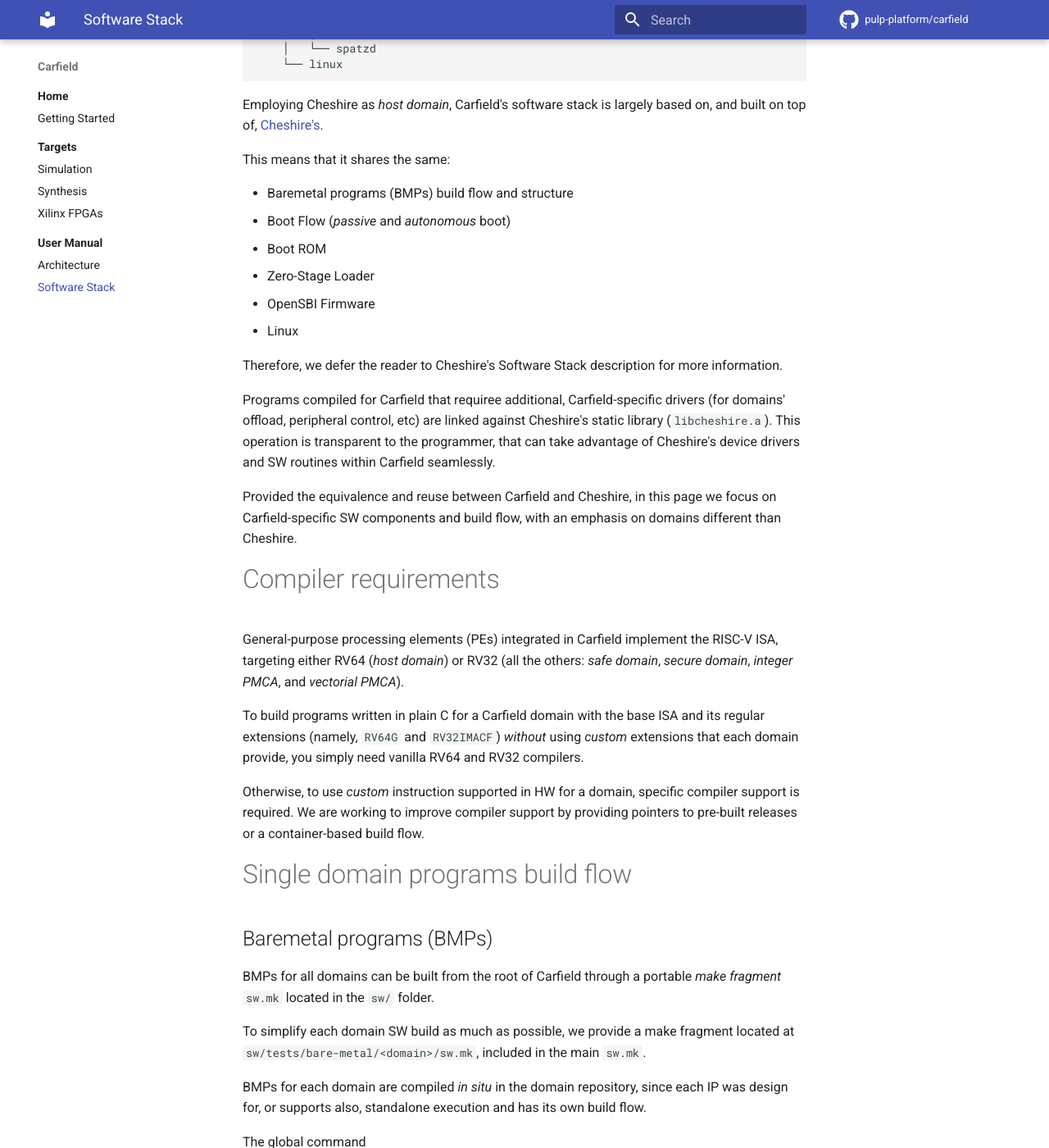
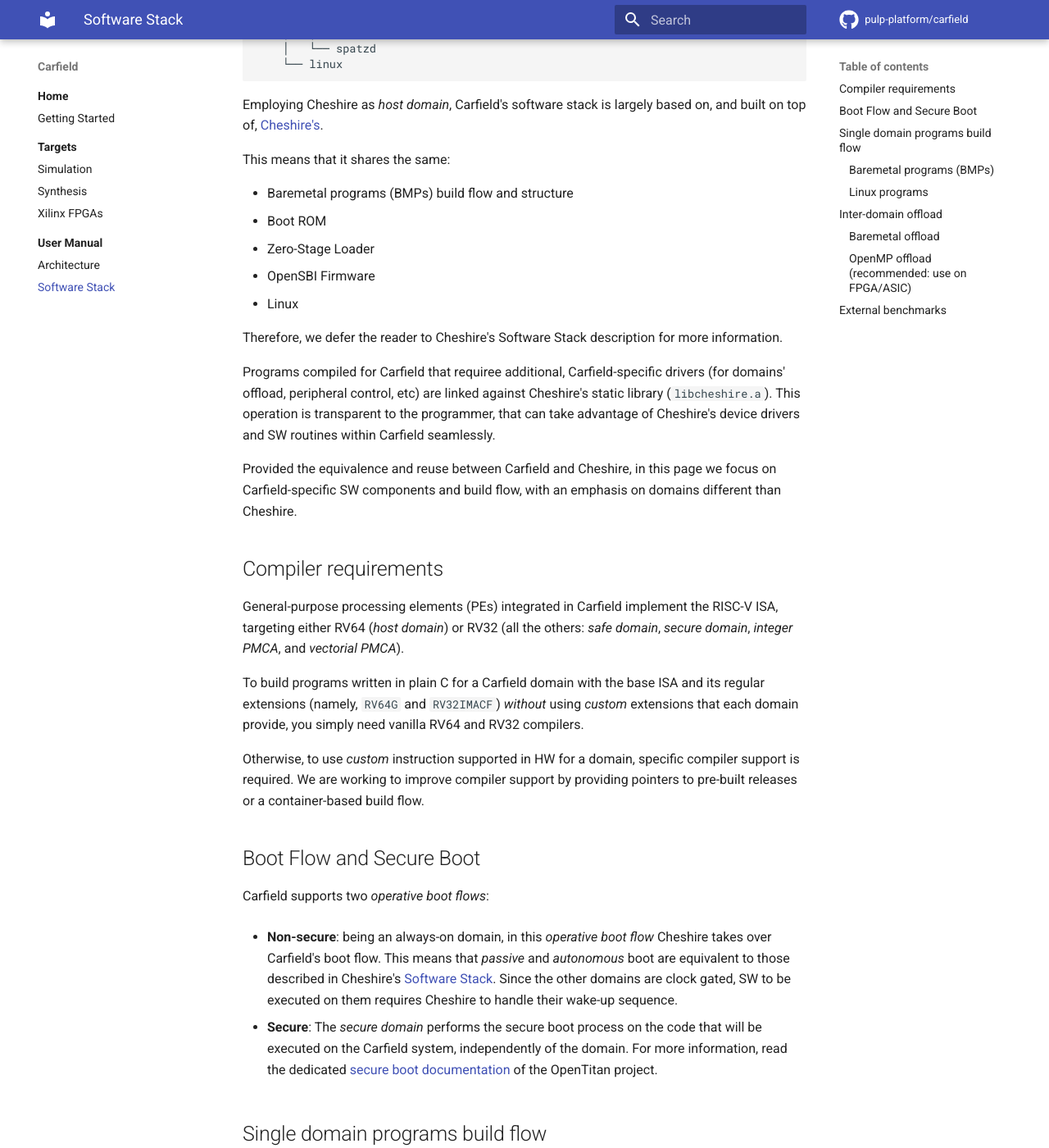
Before and after one commit to pulp-platform/carfield, an MkDocs documentation site: the page built from docs/um/sw.md, in a window 1280 px wide and 1400 px high, scrolled down 410 px. Shown: the whole window at 82% size. Built offline with MkDocs 1.6.1 and Material for MkDocs 9.7.7, drawn with Linux system fonts in a browser that asks for light colours; comment, search, counter and statistics services are not loaded; some of the changed text lies outside the part shown.

Commit message:
docs: More work on documentation

```diff
--- a/docs/um/sw.md
+++ b/docs/um/sw.md
@@ -41,7 +40,7 @@ drivers and SW routines within Carfield seamlessly.
 Provided the equivalence and reuse between Carfield and Cheshire, in this page we focus on
 Carfield-specific SW components and build flow, with an emphasis on domains different than Cheshire.
 
-# Compiler requirements
+## Compiler requirements
 
 General-purpose processing elements (PEs) integrated in Carfield implement the RISC-V ISA, targeting
 either RV64 (*host domain*) or RV32 (all the others: *safe domain*, *secure domain*, *integer PMCA*,
@@ -55,9 +54,24 @@ Otherwise, to use *custom* instruction supported in HW for a domain, specific co
 required. We are working to improve compiler support by providing pointers to pre-built releases or
 a container-based build flow.
 
-# Single domain programs build flow
+## Boot Flow and Secure Boot
 
-## Baremetal programs (BMPs)
+Carfield supports two *operative boot flows*:
+
+* **Non-secure**: being an always-on domain, in this *operative boot flow* Cheshire takes over
+  Carfield's boot flow. This means that *passive* and *autonomous* boot are equivalent to those
+  described in Cheshire's [Software Stack](https://pulp-platform.github.io/cheshire/um/sw/). Since
+  the other domains are clock gated, SW to be executed on them requires Cheshire to handle their
+  wake-up sequence.
+
+* **Secure**: The *secure domain* performs the secure boot process on the code that will be executed
+  on the Carfield system, independently of the domain. For more information, read the dedicated
+  [secure boot documentation](https://opentitan.org/book/doc/security/specs/secure_boot) of the
+  OpenTitan project.
+
+## Single domain programs build flow
+
+### Baremetal programs (BMPs)
 
 BMPs for all domains can be built from the root of Carfield through a portable *make fragment*
 `sw.mk` located in the `sw/` folder.
@@ -100,7 +114,7 @@ To create the same program executing from DRAM, `sw/tests/bare-metal/hostd/hello
 can instead be built from the same source. Depending on their assumptions and behavior, not all
 programs may be built to execute from both locations.
 
-## Linux programs
+### Linux programs
 
 When executing *host domain* programs in Linux (on FPGA/ASIC targets) that require access to memory
 mapped components of other domains, SW intervention is needed to map virtual to physical addresses,
@@ -110,7 +124,7 @@ translation.
 In the current SW stack, this mapping is already provided and hence transparent to the user. Test
 programs targeting Linux that require it are located in different folder, `sw/tests/linux/<domain>`.
 
-# Inter-domain offload
+## Inter-domain offload
 
 Offload of programs to Carfield domains involves:
 
@@ -131,7 +145,15 @@ Programs can be offloaded with:
 
 In the following, we briefly describe both.
 
-## Baremetal offload
+---
+
+**Note for the reader**
+
+Since by default all domains are clock gated and isolated after POR except for the *host domain*
+(Cheshire), as described in [Architecture](../um/arch.md), the wake-up process must be handled from
+the C source code.
+
+### Baremetal offload
 
 For BMO, the offloader takes care of bootstrapping the target device ELF in the correct memory
 location, initializing the target and launching its execution through a simple ELF Loader. The ELF
@@ -188,11 +210,11 @@ development cycle and can be an effective litmus test to find and fix HW bugs, o
 For SW development on Carfield and in particular domain-driven offload, it is recommended to use
 OpenMP offload on FPGA/ASIC, described below.
 
-## OpenMP offload (recommended: use on FPGA/ASIC)
+### OpenMP offload (recommended: use on FPGA/ASIC)
 
 TODO Cyril
 
-# External benchmarks
+## External benchmarks
 
 We support several external benchmarks, whose build flow has been slightly adapted to align with
 Carfield's. Currently, they are:
```
Also changed, not shown: other parts of docs/um/sw.md (+0 -1 lines), docs/tg/sim.md (+9 -3 lines), docs/um/arch.md (+34 -11 lines).
